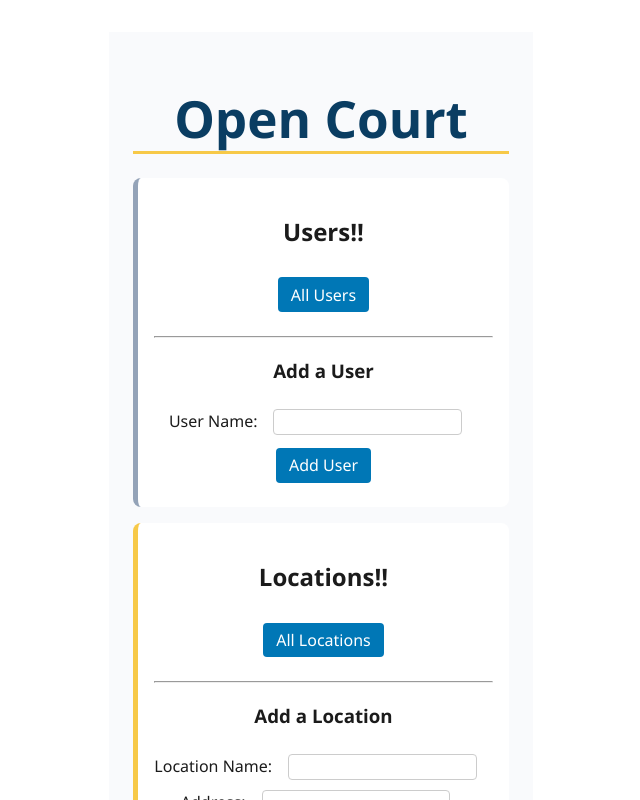
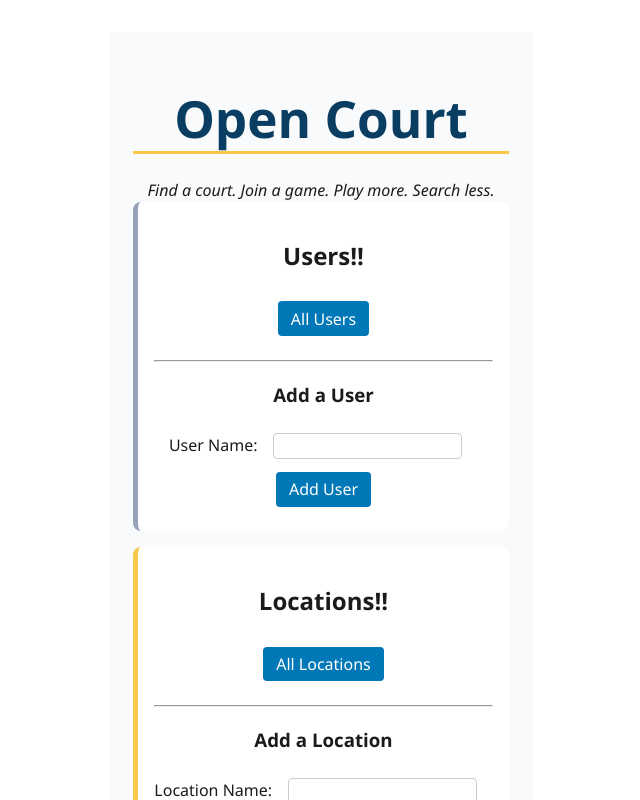
Before and after one commit to tgillysuit/OpenCourt, a React (Vite) app in the folder src/frontend/opencourt/: page / in a window 1280 px wide. Shown: the top 800 px of the page, without its empty margins (319-959 px from the left). Built offline with nearby package versions, Linux system fonts and the light colour scheme.

Commit message:
Added tagline to frontend

```diff
--- a/src/frontend/opencourt/src/App.jsx
+++ b/src/frontend/opencourt/src/App.jsx
@@ -11,6 +11,7 @@ function App() {
   return (
     <>
       <h1>Open Court</h1>
+      <em>Find a court. Join a game. Play more. Search less.</em>
 
       <section className="users-section">
         <Users />
```
